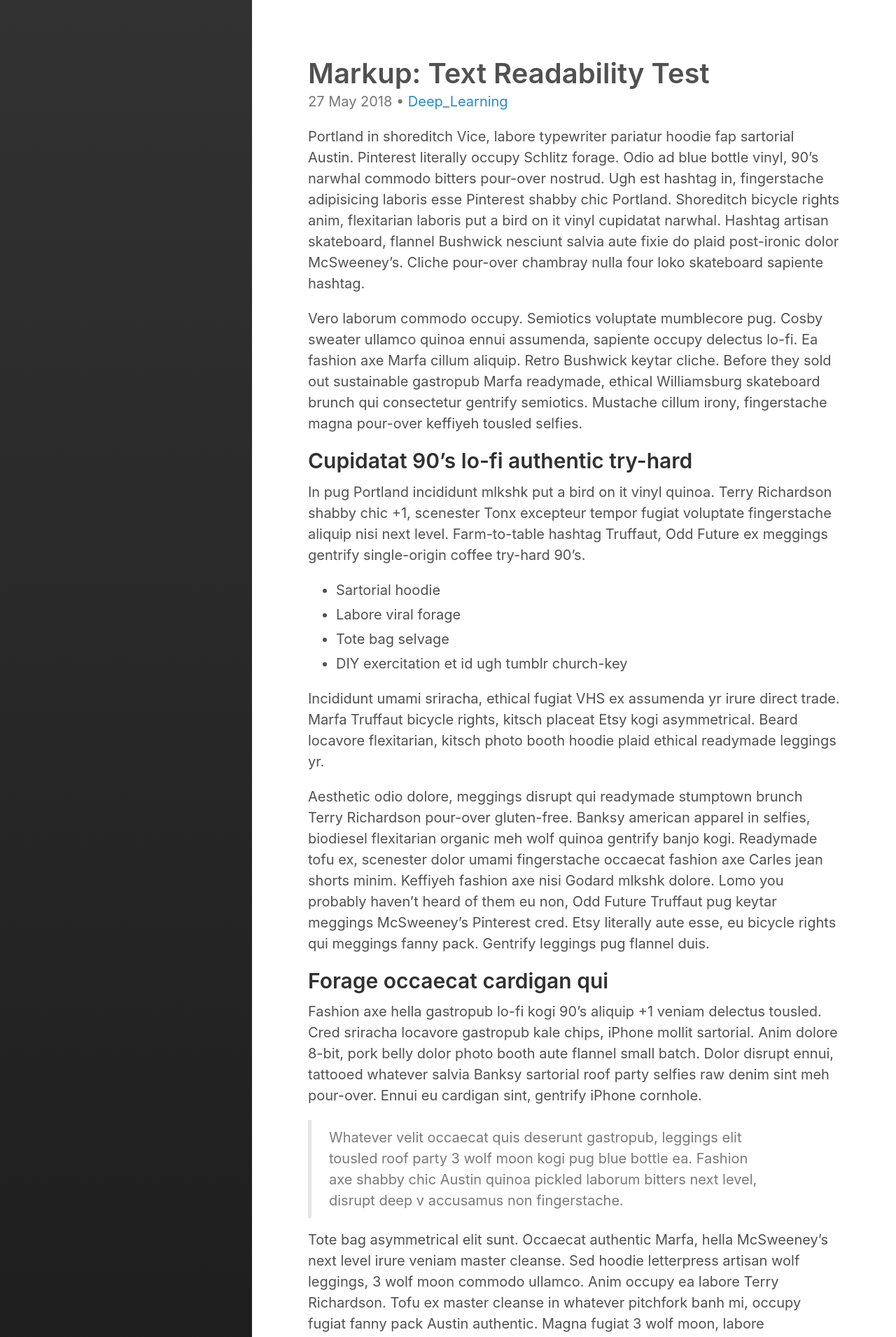
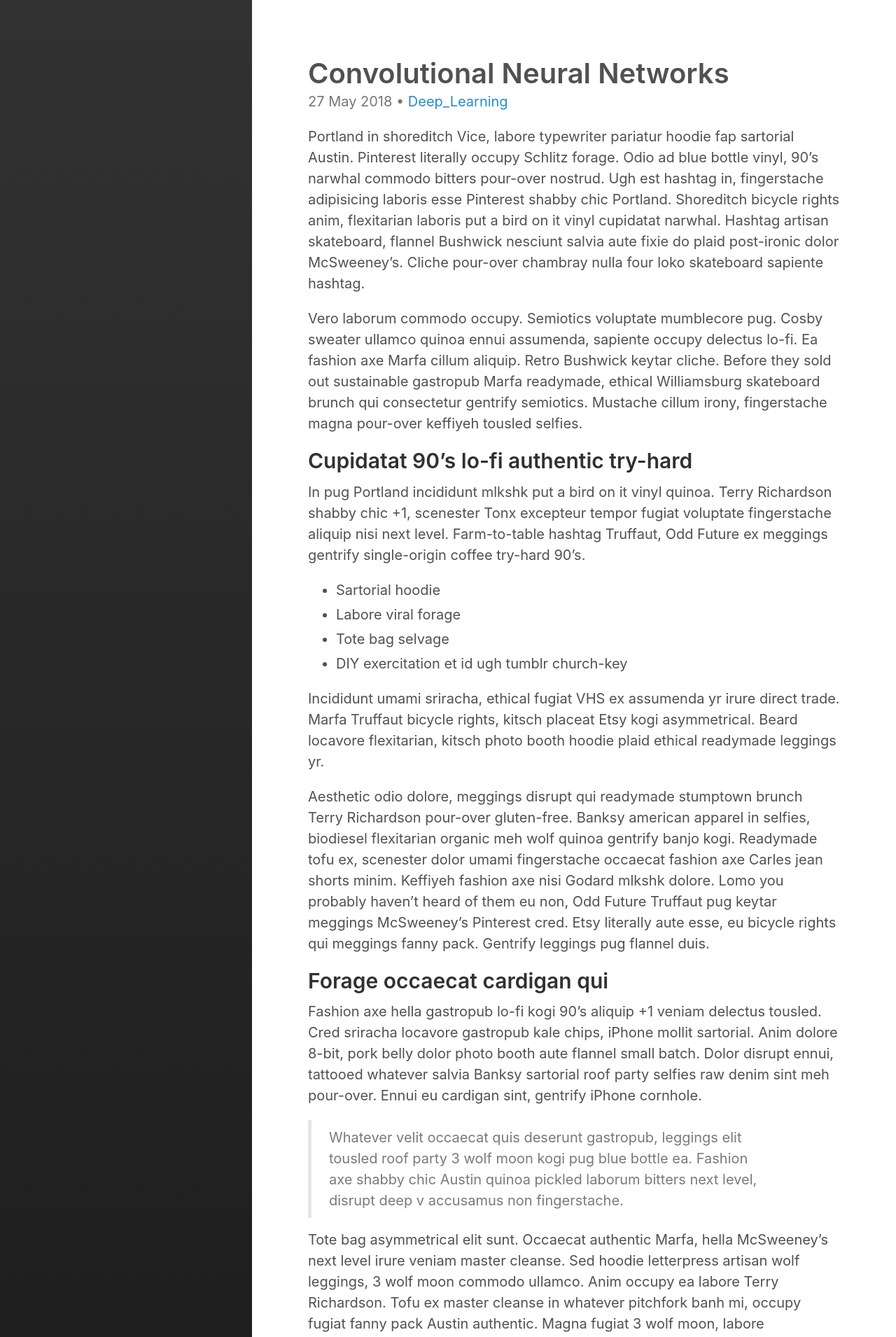
Before and after one commit to MyeongHaHwang/github.io, a Jekyll site: the page built from _posts/2018-05-27-DeepLearning-CNN.md, in a window 1280 px wide. Shown: the top 1910 px of the page at 70% size. Built offline with Jekyll 4.4.1, drawn with Linux system fonts in a browser that asks for light colours; some of the changed text lies outside the part shown.

Commit message:
Update 2018-05-27-DeepLearning-CNN.md

```diff
--- a/_posts/2018-05-27-DeepLearning-CNN.md
+++ b/_posts/2018-05-27-DeepLearning-CNN.md
@@ -1,12 +1,12 @@
 ---
 layout: post
-title: "Markup: Text Readability Test"
+title: "Convolutional Neural Networks"
 excerpt: "A large amount of sample text to test readability of a text heavy page."
 categories:
   - Deep_Learning
 tags:
   - DeepLearning
-  - ConvolutionalNeuralNetwork
+  - ConvolutionalNeuralNetworks
   - CNN
 last_modified_at: 2012-01-29T12:26:59-05:00
 ---
```
